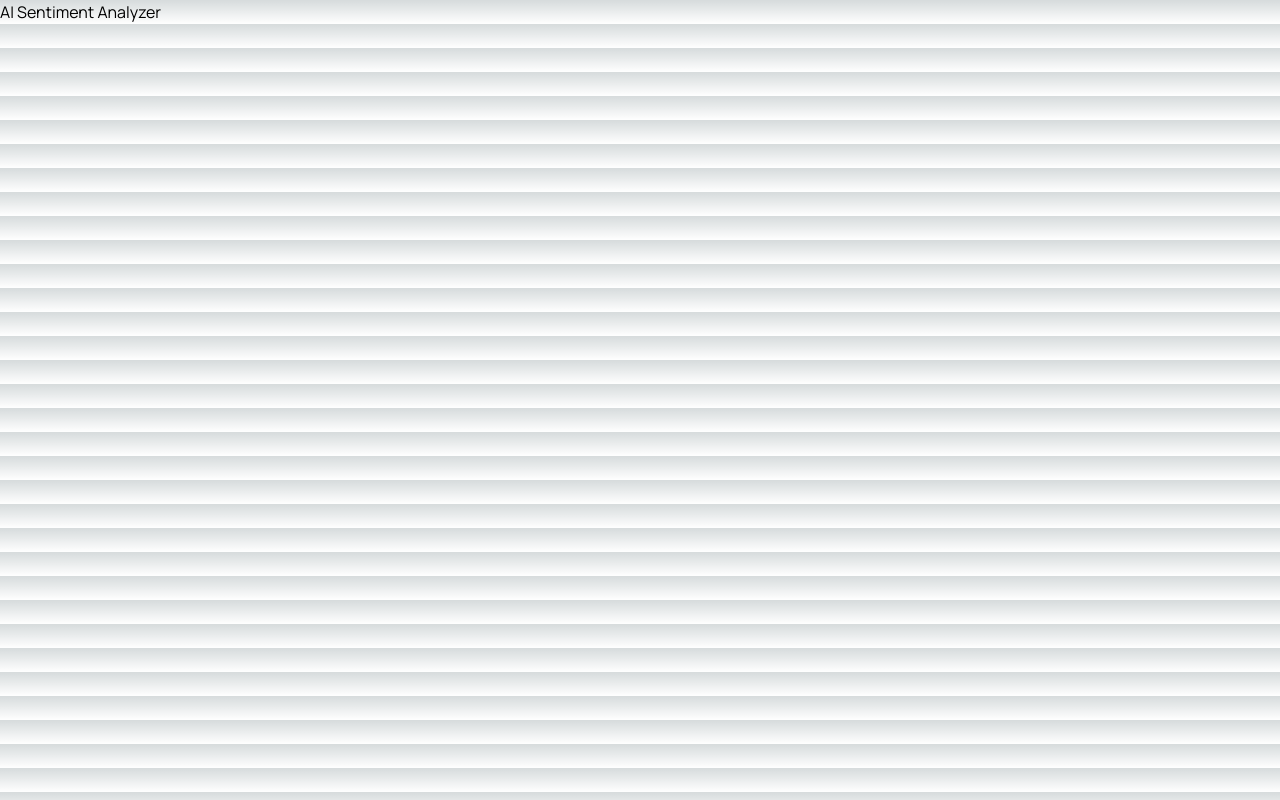
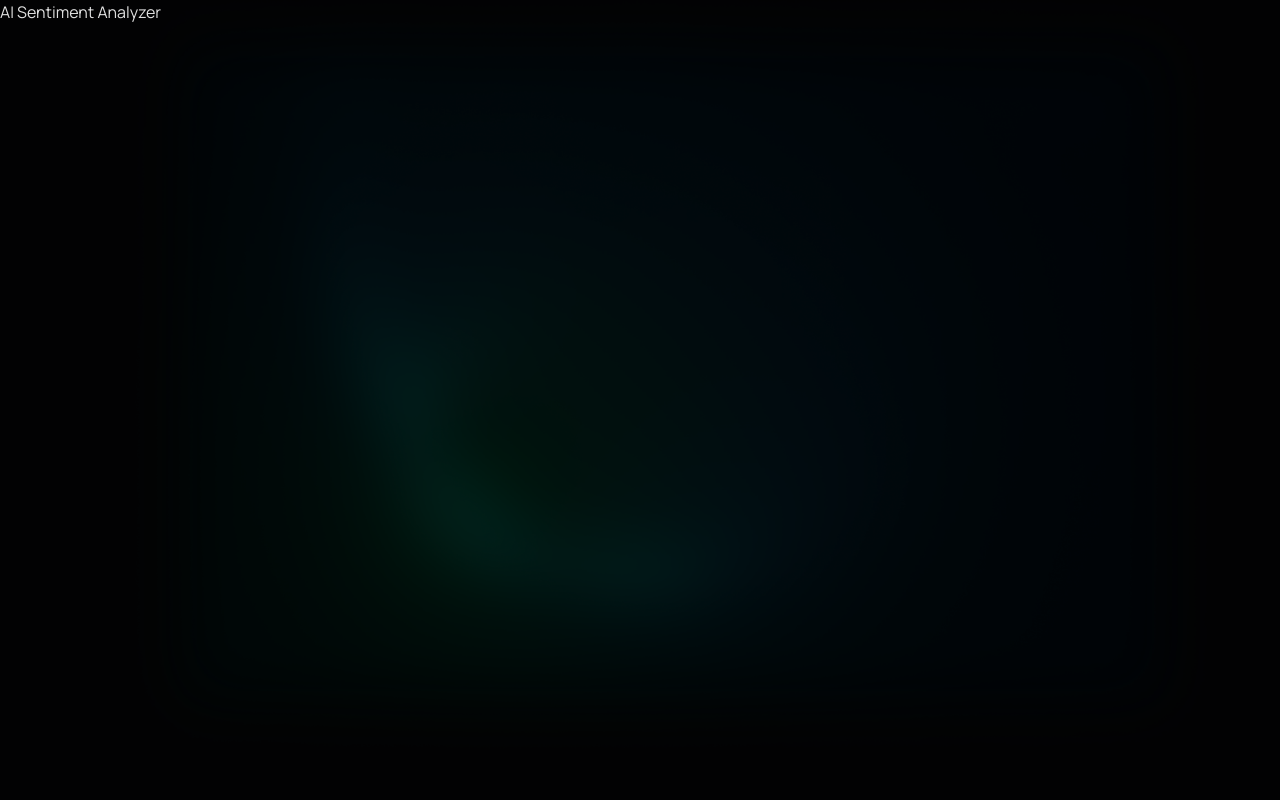
Before and after one commit to dev-xero/ml-sentiment-analyzer-client, a Next.js app: page / in a window 1280 px wide. Built offline with nearby package versions, Linux system fonts and the light colour scheme.

Commit message:
feat: Add bg blur image

```diff
--- a/app/globals.css
+++ b/app/globals.css
@@ -2,32 +2,18 @@
 @tailwind components;
 @tailwind utilities;
 
-:root {
-  --foreground-rgb: 0, 0, 0;
-  --background-start-rgb: 214, 219, 220;
-  --background-end-rgb: 255, 255, 255;
-}
-
-@media (prefers-color-scheme: dark) {
-  :root {
-    --foreground-rgb: 255, 255, 255;
-    --background-start-rgb: 0, 0, 0;
-    --background-end-rgb: 0, 0, 0;
-  }
-}
-
 body {
-  color: rgb(var(--foreground-rgb));
-  background: linear-gradient(
-      to bottom,
-      transparent,
-      rgb(var(--background-end-rgb))
-    )
-    rgb(var(--background-start-rgb));
+    color: #e0e0e0;
+    background: #121316;
+    background-image: url('/bg-glow.png');
+    background-size: cover;
+    background-position: center;
+    background-repeat: no-repeat;
+    height: 100vh;
 }
 
 @layer utilities {
-  .text-balance {
-    text-wrap: balance;
-  }
+    .text-balance {
+        text-wrap: balance;
+    }
 }
--- a/tailwind.config.ts
+++ b/tailwind.config.ts
@@ -1,20 +1,17 @@
-import type { Config } from "tailwindcss";
+import type { Config } from 'tailwindcss';
 
 const config: Config = {
-  content: [
-    "./pages/**/*.{js,ts,jsx,tsx,mdx}",
-    "./components/**/*.{js,ts,jsx,tsx,mdx}",
-    "./app/**/*.{js,ts,jsx,tsx,mdx}",
-  ],
-  theme: {
-    extend: {
-      backgroundImage: {
-        "gradient-radial": "radial-gradient(var(--tw-gradient-stops))",
-        "gradient-conic":
-          "conic-gradient(from 180deg at 50% 50%, var(--tw-gradient-stops))",
-      },
+    content: [
+        './pages/**/*.{js,ts,jsx,tsx,mdx}',
+        './components/**/*.{js,ts,jsx,tsx,mdx}',
+        './app/**/*.{js,ts,jsx,tsx,mdx}',
+    ],
+    theme: {
+        colors: {
+            'neutral-500': '#E0E0E0',
+            'neutral-800': '#121316',
+        },
     },
-  },
-  plugins: [],
+    plugins: [],
 };
 export default config;
```
Also changed, not shown: public/bg-glow.png (added), public/icon-smiley.svg (added).
